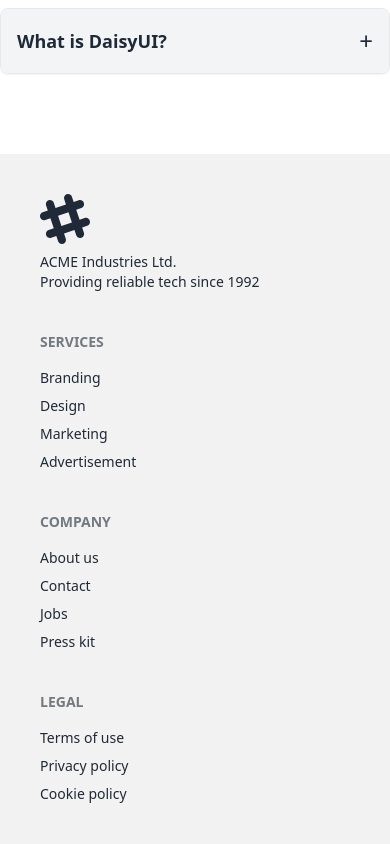
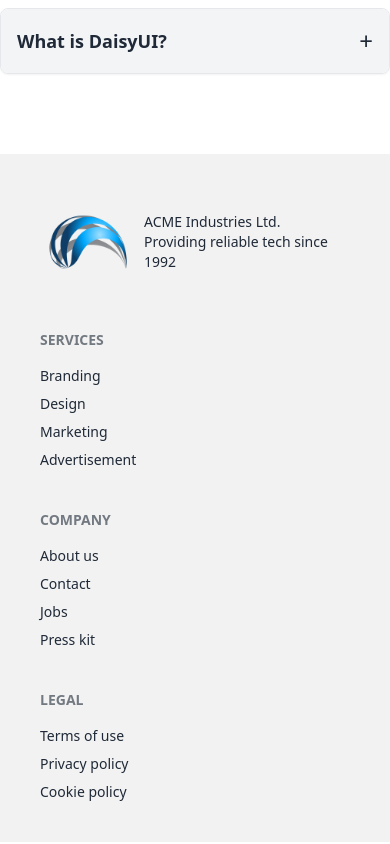
Before and after one commit to Sohelrana2815/easy-hire-front-end, a React (Vite) app: page / in a window 390 px wide. Shown: the part 2495-3339 px from the top of the page. Built offline with nearby package versions, Linux system fonts and the light colour scheme; no server answers.

Commit message:
responsive the 404 page

```diff
--- /dev/null
+++ b/src/Pages/ErrorPage/ErrorPage.jsx
@@ -0,0 +1,31 @@
+import { FaArrowRightLong } from "react-icons/fa6";
+import errorPageImg from "../../assets/404 page/404.svg";
+import { Link } from "react-router-dom";
+const ErrorPage = () => {
+  return (
+    <div className="flex flex-col items-center justify-center min-h-screen px-4 bg-gray-100">
+      <div className="flex flex-col md:flex-row items-center gap-12 text-center md:text-left">
+        <img
+          src={errorPageImg}
+          alt="404 Error"
+          className="w-80 md:w-[40rem] object-contain"
+        />
+        <div className="space-y-6">
+          <h1 className="text-7xl md:text-9xl font-bold">404</h1>
+          <h2 className="text-3xl md:text-5xl font-semibold">Page Not Found</h2>
+          <p className="text-gray-600 max-w-xl text-lg md:text-xl">
+            Can&apos;t find what you need? Try searching below or return to our
+            homepage.
+          </p>
+          <Link to="/">
+            <button className="flex items-center gap-3 px-8 py-3 mt-6 text-white bg-green-500 rounded-full text-lg md:text-xl hover:bg-green-600">
+              Go Back <FaArrowRightLong />
+            </button>
+          </Link>
+        </div>
+      </div>
+    </div>
+  );
+};
+
+export default ErrorPage;
--- a/src/Pages/MyPostedJobs/MyPostedJobs.jsx
+++ b/src/Pages/MyPostedJobs/MyPostedJobs.jsx
@@ -1,6 +1,5 @@
 import { useQuery } from "@tanstack/react-query";
 import useAxiosPublic from "../../Hooks/useAxiosPublic";
-import { useForm } from "react-hook-form";
 
 const MyPostedJobs = () => {
   const axiosPublic = useAxiosPublic();
@@ -14,9 +13,30 @@ const MyPostedJobs = () => {
 
   // react hook form
 
-
   return (
     <>
+      <div className="min-h-screen p-4 " style={{ backgroundColor: "#F0F5F3" }}>
+        <h2 className="text-center font-medium text-xl md:text-2xl lg:text-4xl font-EbGaramond text-[#31795A] py-6">
+          Your Posted Jobs
+        </h2>
+        <div className="max-w-screen-2xl mx-auto grid grid-cols-1 md:grid-cols-2 lg:grid-cols-3 gap-6">
+          {myPostedJobs.map((myPostedJob) => (
+            <div
+              key={myPostedJob._id}
+              className="card bg-white md:w-96 m-4 rounded-md border md:h-64"
+            >
+              <div className="card-body">
+                <h2 className="card-title">{myPostedJob.jobTitle}</h2>
+                <p>{myPostedJob.description}</p>
+                <div className="card-actions justify-end">
+                  <button className="btn btn-primary">Accept</button>
+                  <button className="btn btn-ghost">Deny</button>
+                </div>
+              </div>
+            </div>
+          ))}
+        </div>
+      </div>
     </>
   );
 };
--- a/src/Routes/Routes.jsx
+++ b/src/Routes/Routes.jsx
@@ -7,10 +7,12 @@ import AddJobs from "../Pages/AddJobs/AddJobs";
 import JobDetails from "../Pages/JobDetails/JobDetails";
 import PrivateRoute from "./PrivateRoute";
 import MyPostedJobs from "../Pages/MyPostedJobs/MyPostedJobs";
+import ErrorPage from "../Pages/ErrorPage/ErrorPage";
 const router = createBrowserRouter([
   {
     path: "/",
     element: <MainLayout />,
+    errorElement: <ErrorPage />,
     children: [
       {
         path: "/",
--- a/src/Shared/Footer/Footer.jsx
+++ b/src/Shared/Footer/Footer.jsx
@@ -1,20 +1,11 @@
+import logo from "../../assets/WebsiteLogo/Logo-design-illustration-on-transparent-background-PNG.png";
 const Footer = () => {
   return (
     <>
       <footer className="bg-base-200 text-base-content p-10">
         <div className="footer max-w-screen-2xl mx-auto">
-          <aside>
-            <svg
-              width="50"
-              height="50"
-              viewBox="0 0 24 24"
-              xmlns="http://www.w3.org/2000/svg"
-              fillRule="evenodd"
-              clipRule="evenodd"
-              className="fill-current"
-            >
-              <path d="M22.672 15.226l-2.432.811.841 2.515c.33 1.019-.209 2.127-1.23 2.456-1.15.325-2.148-.321-2.463-1.226l-.84-2.518-5.013 1.677.84 2.517c.391 1.203-.434 2.542-1.831 2.542-.88 0-1.601-.564-1.86-1.314l-.842-2.516-2.431.809c-1.135.328-2.145-.317-2.463-1.229-.329-1.018.211-2.127 1.231-2.456l2.432-.809-1.621-4.823-2.432.808c-1.355.384-2.558-.59-2.558-1.839 0-.817.509-1.582 1.327-1.846l2.433-.809-.842-2.515c-.33-1.02.211-2.129 1.232-2.458 1.02-.329 2.13.209 2.461 1.229l.842 2.515 5.011-1.677-.839-2.517c-.403-1.238.484-2.553 1.843-2.553.819 0 1.585.509 1.85 1.326l.841 2.517 2.431-.81c1.02-.33 2.131.211 2.461 1.229.332 1.018-.21 2.126-1.23 2.456l-2.433.809 1.622 4.823 2.433-.809c1.242-.401 2.557.484 2.557 1.838 0 .819-.51 1.583-1.328 1.847m-8.992-6.428l-5.01 1.675 1.619 4.828 5.011-1.674-1.62-4.829z"></path>
-            </svg>
+          <aside className="flex items-center">
+            <img src={logo} className="w-24" alt="" />
             <p>
               ACME Industries Ltd.
               <br />
```
Also changed, not shown: src/assets/404 page/404.svg (added).
